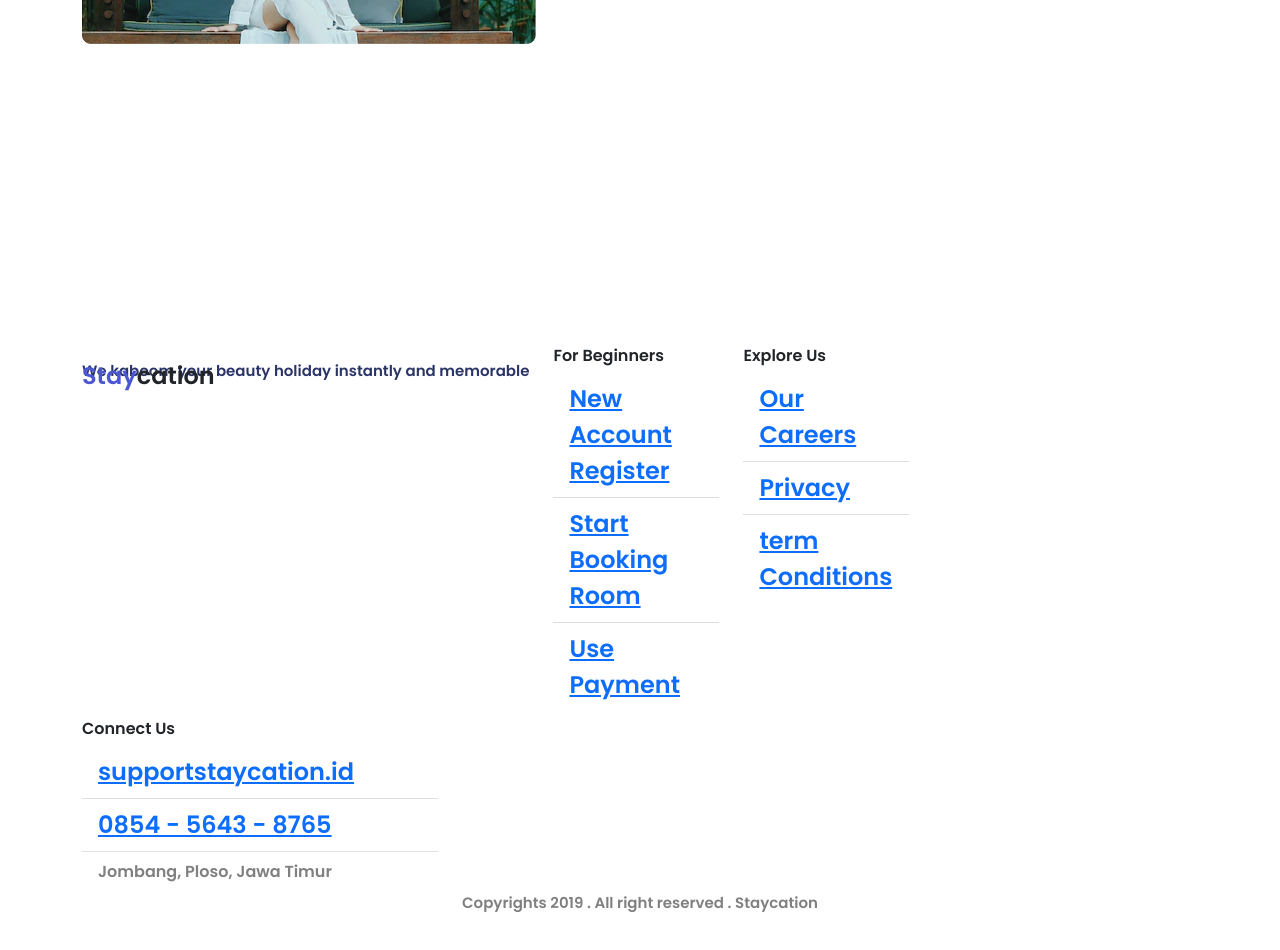
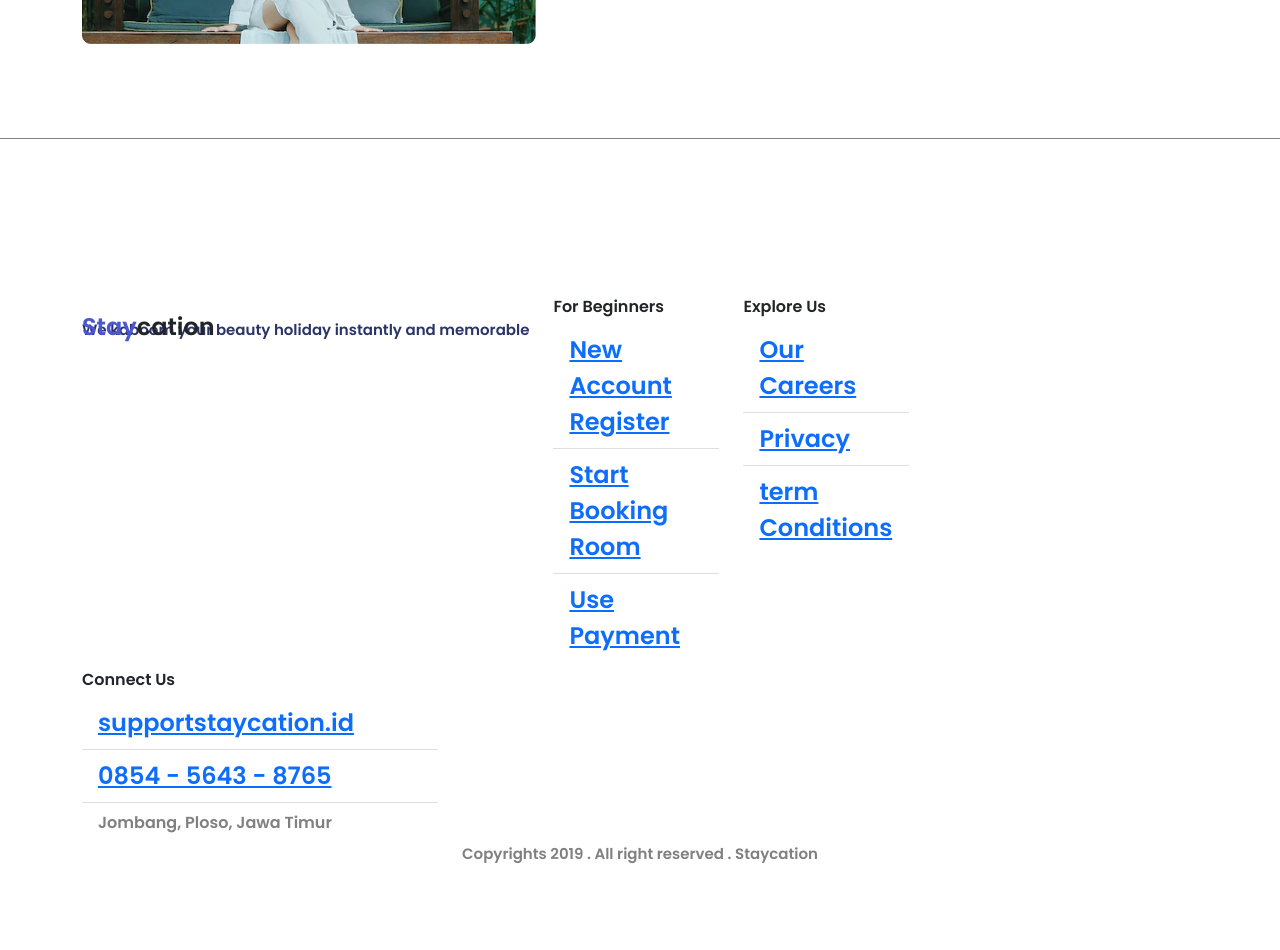
Before and after one commit to GilangSymdr/bwa-course, a React (Create React App) app: page / in a window 1280 px wide. Shown: the part 2540-3490 px from the top of the page. Built offline with nearby package versions, Linux system fonts and the light colour scheme.

Commit message:
commit edit

```diff
--- a/src/styles/Footer.css
+++ b/src/styles/Footer.css
@@ -1,6 +1,7 @@
-.Footer {
+.footer{
   border-top: 1px solid gray;
-  padding-top: 50px;
+  padding-top: 150px;
+  margin-top: -200px;
 }
 
 .logo {
@@ -26,6 +27,7 @@
 
 .list-group-item {
   padding-top: 0.3125rem 0;
+
 }
 
 .addres {
@@ -38,3 +40,11 @@
   font-size: 15px;
   color: gray;
 }
+
+.brand-tagline {
+  margin-top: 8px;
+}
+
+.logo-footer {
+  margin-bottom: 30px;
+}
```
